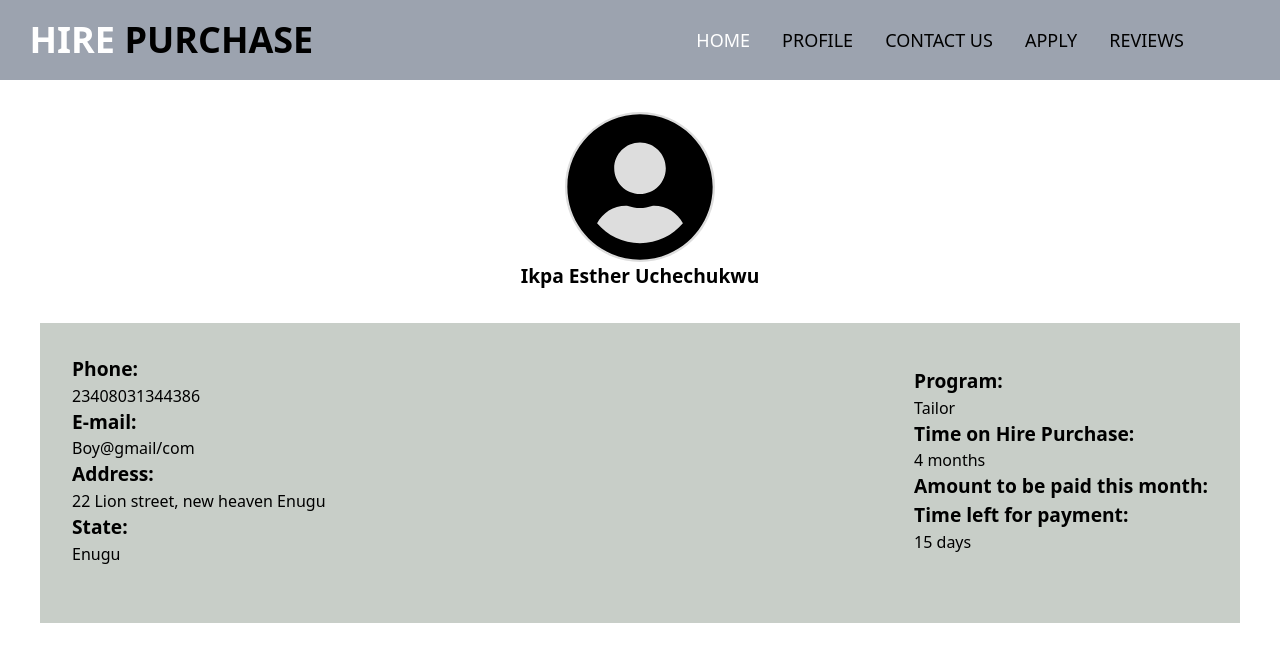
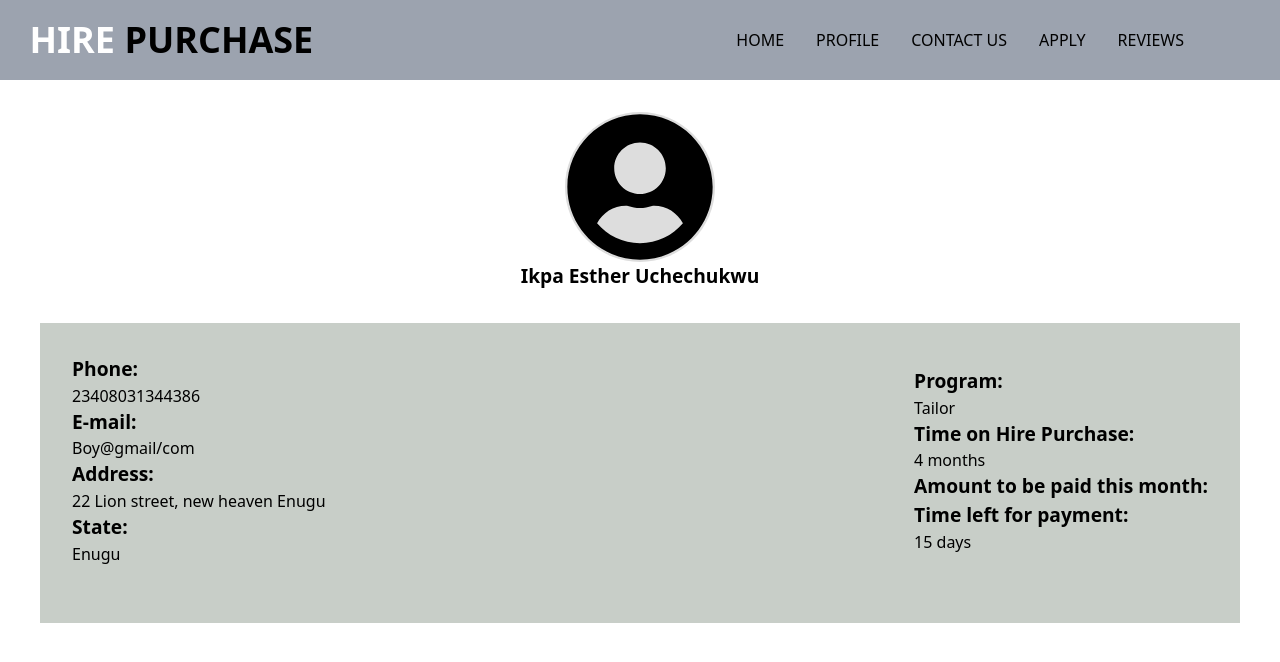
Before and after one commit to Slick-RaphaEl/hire-purchase-frontend, a Next.js app: page /profile in a window 1280 px wide. Shown: the top 662 px of the page. Built offline with nearby package versions, Linux system fonts and the light colour scheme; a web font is replaced by a local one.

Commit message:
Modified Nav Page

```diff
--- a/components/Nav.jsx
+++ b/components/Nav.jsx
@@ -19,41 +19,31 @@ const Nav = () => {
       <div className=" hidden md:flex flex-row flex w-3/4 justify-end items-center mr-20">
         <ul className="flex ">
           <li className="mx-4">
-            <Link href="/">
-            <a className="text-lg font-normal project-green-text navbar-home">
+            <Link href="/" className="text-lg font-normal project-green-text navbar-home">
               HOME
-            </a>
             </Link>
 
           </li>
           <li className="mx-4">
-            <Link  href="/profile" >
-              <a className="text-lg font-normal text-black">
+            <Link  href="/profile" className="text-lg font-normal text-black">
                 PROFILE
-              </a>
             </Link>
           </li>
           <li className="mx-4">
-            <Link href="#">
-            <a className="text-lg font-normal text-black">
+            <Link href="#" className="text-lg font-normal text-black">
               CONTACT US
-            </a>
             </Link>
           </li>
 
           <li className="mx-4">
-            <Link href="/programmes">
-            <a className="text-lg font-normal text-black">
+            <Link href="/programmes" className="text-lg font-normal text-black">
               APPLY
-            </a>
             </Link>
           </li>
 
           <li className="mx-4">
-            <Link  href="#" >
-            <a className="text-lg font-normal text-black">
+            <Link  href="#" className="text-lg font-normal text-black">
               REVIEWS
-            </a>
             </Link>
             </li>
         </ul>
@@ -70,13 +60,13 @@ const Nav = () => {
             className="absolute top-0 right-0 mr-5 cusor-pointer text-xl text-green-500 hover:text-green-900"
              onClick={toggleNavBar}
             />
-        <a href ="/">
-        </a>
-        <a href ="/" className="flex justify-center mt-10 mb-5">HOME</a>
-        <a href ="/" className="flex justify-center mt-10 mb-5">PROFILE</a>
-        <a href ="/" className="flex justify-center mt-10 mb-5">CONTACT US</a>
-        <a href ="/" className="flex justify-center mt-10 mb-5">APPLY</a>
-        <a href ="/" className="flex justify-center mt-10 mb-5">REVIEWS</a>
+        <Link href ="/">
+        </Link>
+        <Link href ="/" className="flex justify-center mt-10 mb-5">HOME</Link>
+        <Link href ="/" className="flex justify-center mt-10 mb-5">PROFILE</Link>
+        <Link href ="/" className="flex justify-center mt-10 mb-5">CONTACT US</Link>
+        <Link href ="/" className="flex justify-center mt-10 mb-5">APPLY</Link>
+        <Link href ="/" className="flex justify-center mt-10 mb-5">REVIEWS</Link>
       </div>
 
           )
--- a/styles/profile.css
+++ b/styles/profile.css
@@ -13,7 +13,7 @@
   width:150px;
   margin:2rem auto 0 auto;
   border-radius:50%;
-  border:0px solid red;
+  border:0px solid rgb(5, 66, 5);
 }
 .profile-body{
     max-width:1200px;
```
